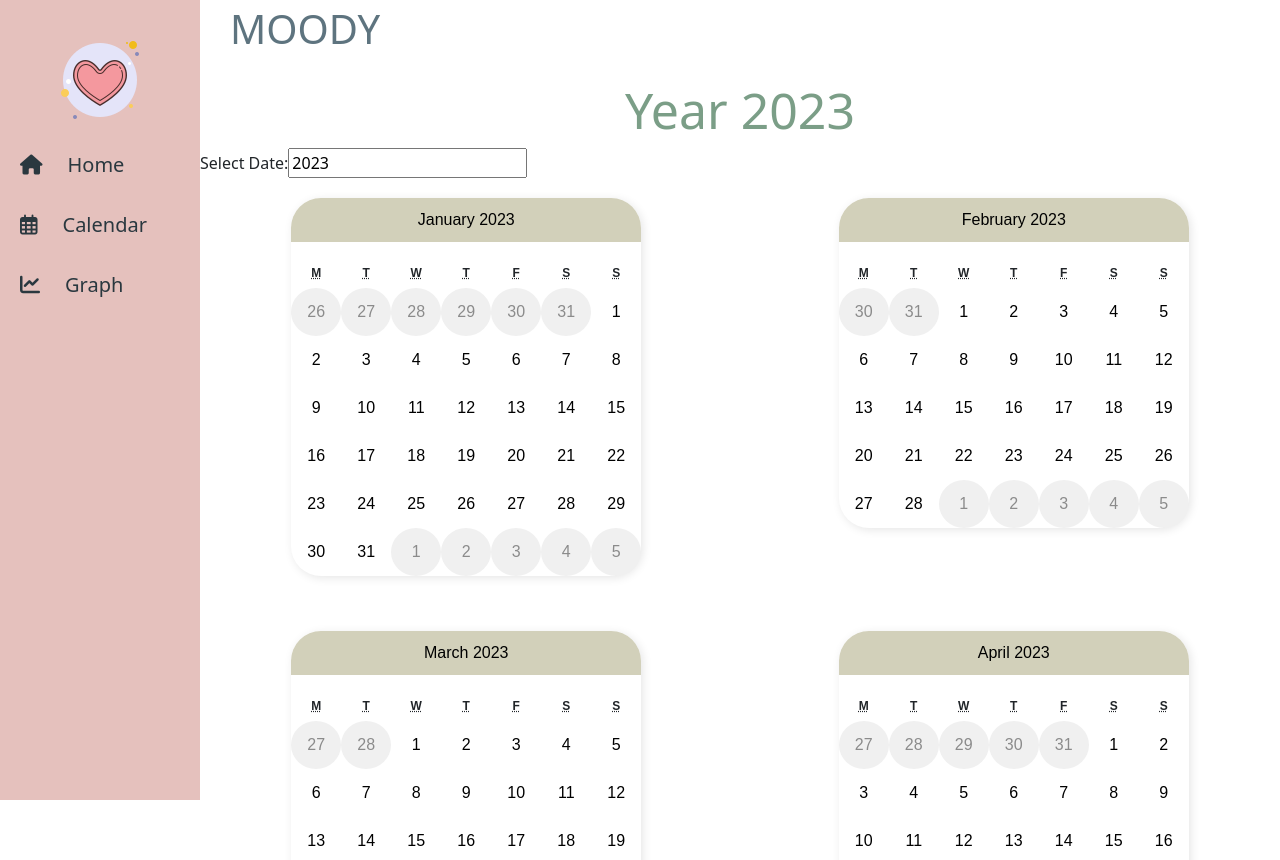
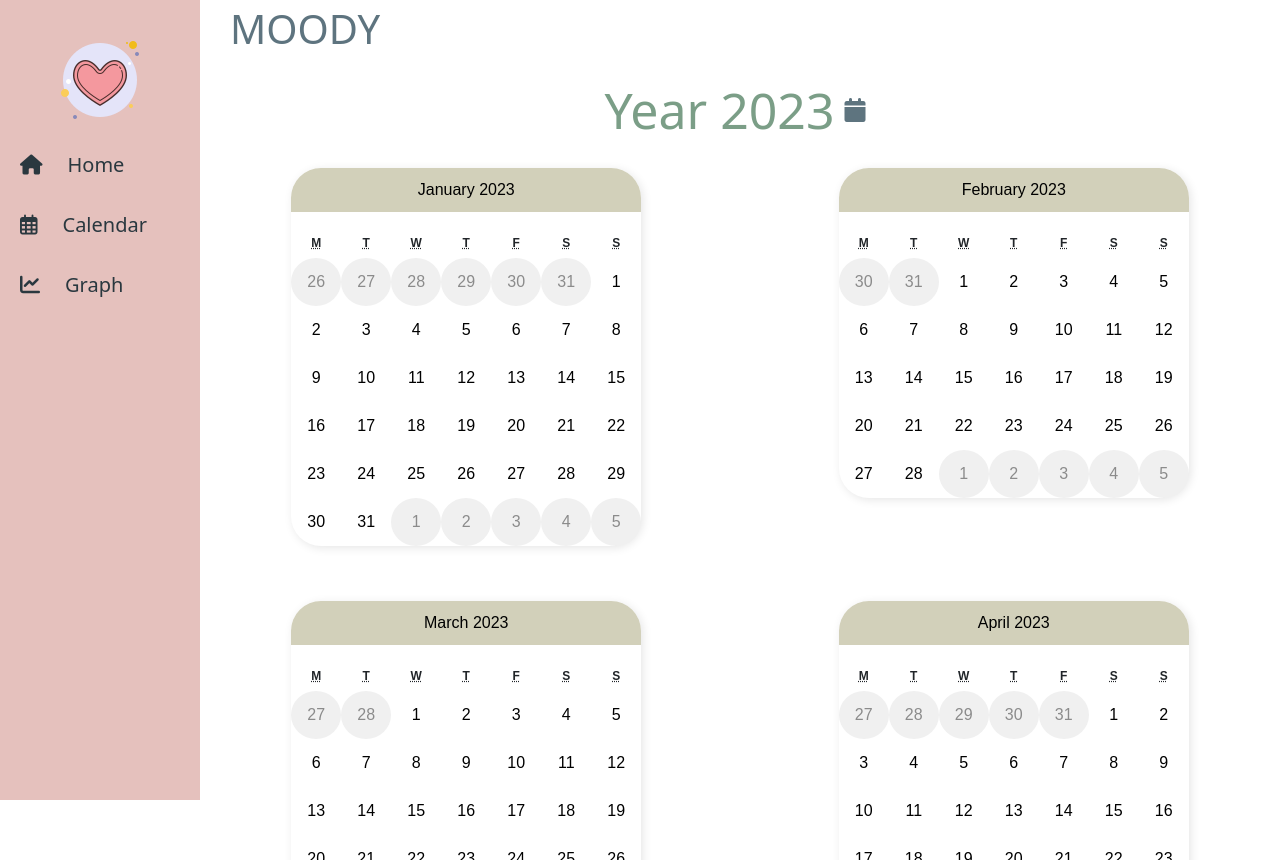
Before and after one commit to angenue/MoodJournal, a React (Create React App) app in the folder frontend/: page /Calendar in a window 1280 px wide. Built offline with nearby package versions, Linux system fonts and the light colour scheme; no server answers; the HTML template or start-up script is replaced by a standard one.

Commit message:
calendar page styling

```diff
--- a/frontend/src/components/calendar/YearlyCalendar.tsx
+++ b/frontend/src/components/calendar/YearlyCalendar.tsx
@@ -1,4 +1,4 @@
-import React, { useState, useEffect } from 'react';
+import React, { useState, useEffect, useRef } from 'react';
 import MonthlyCalendar from './MonthlyCalendar';
 import styles from "../../styles/CalendarPage.module.css";
 import DatePicker from 'react-datepicker';
@@ -69,21 +69,39 @@ const YearlyCalendar: React.FC = () => {
     setSelectedDate(date);
   };
 
+  const [showYearPicker, setShowYearPicker] = useState(false);
+
+  const toggleYearPicker = () => {
+    setShowYearPicker(prev => !prev);
+  };
+
+
+
   return (
-    <div className={styles['yearly-view']}>
+    <div className={styles["yearly-view"]}>
       <div className={styles.container}>
-      <h1 className={styles.yearTitle}>{`Year ${selectedDate.getFullYear()}`}</h1>
-      <div className={styles['year-picker']}>
-        <label htmlFor="year">Select Date: </label>
+        <h1
+          className={styles.yearTitle}
+        >{`Year ${selectedDate.getFullYear()}`}</h1>
+
+        <div className={styles.calendarIcon} onClick={toggleYearPicker}>
+          <i className="fa fa-calendar" aria-hidden="true"></i>
+        </div>
+
+        <div className={styles["year-picker"]}>
+          {showYearPicker && (
             <DatePicker
+            closeOnScroll={true}
               selected={selectedDate}
               onChange={handleChangeDate}
+              showYearPicker
               dateFormat="yyyy"
-          showYearPicker
+              yearItemNumber={6}
             />
+          )}
         </div>
       </div>
-    <div className={styles['monthly-calendars']}>
+      <div className={styles["monthly-calendars"]}>
         {[...Array(12)].map((_, month) => (
           <MonthlyCalendar
             key={month}
--- a/frontend/src/styles/CalendarPage.module.css
+++ b/frontend/src/styles/CalendarPage.module.css
@@ -5,12 +5,41 @@
   height: 100vh;
       }
 
+      .container {
+  display: flex;
+  align-items: center;
+  justify-content: center;
+}
+
       .yearTitle{
         padding-top: 20px;
     color: #7b9e87;
     font-size: 50px;
     text-align: center;
+    margin-right: 10px;
       }
+
+      .calendarIcon {
+        color: #5e747f;
+        cursor: pointer;
+        padding-top: 10px;
+      }
+
+      .calendarIcon i {
+        font-size: 1.5em; /* Adjust the size as needed */
+        vertical-align: middle;
+      }
+
+      .year-picker {
+        padding-top: 10px;
+        padding-left: 10px;
+      }
+
+      .react-datepicker__year-container {
+        background-color: #081833;
+  color: #969eac;
+      }
+
 
       .monthly-calendars {
         display: grid;
@@ -18,8 +47,8 @@
         gap: 55px;
         justify-content: center;
         justify-items: center;
+        padding: 20px;
         padding-bottom: 100px;
-        padding: 20px;
       }
 
       .monthly-calendar .react-calendar {
@@ -45,5 +74,4 @@
         .yearTitle {
           font-size: 30px;
         }
-
       }
```
Lines whose indentation alone changed are shown as unchanged.
